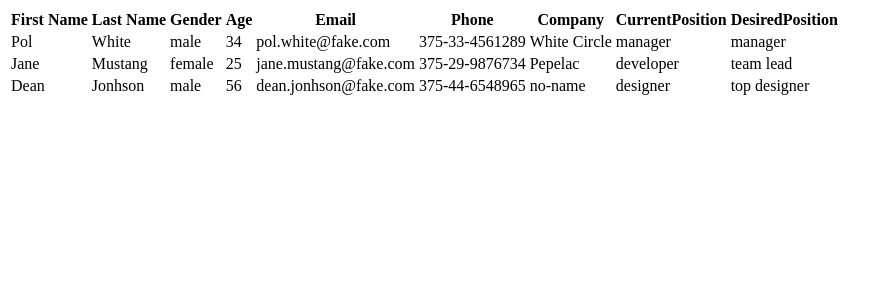
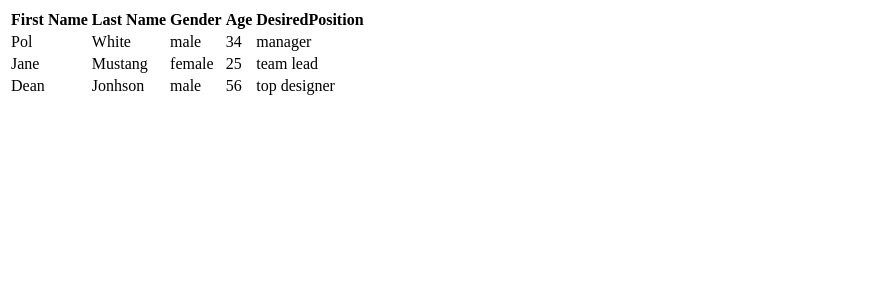
Before and after one commit to shuspes/human-resource, a React app: page / in a window 1280 px wide. Shown: the top 300 px of the page, without its empty margins (0-890 px from the left). Built offline with nearby package versions, Linux system fonts and the light colour scheme.

Commit message:
Create filter by property key. Sort and filter properties for table in App component.

```diff
--- a/components/App.js
+++ b/components/App.js
@@ -1,11 +1,15 @@
 import React from "react";
 import { peoples, peoplesTableColumns } from "../data/peoples";
+import {getVisibleInTableProperties} from "../utils/filters";
+import {sortByDisplayOrderProperty} from "../utils/sorters";
 import Table from "./Table";
 
 const App = () => {
+  const filteredColumnsForTable = getVisibleInTableProperties(peoplesTableColumns);
+  const sortedColumnsForTable = sortByDisplayOrderProperty(filteredColumnsForTable);
   return (
     <div>
-      <Table columns={peoplesTableColumns} rows={peoples}/>
+      <Table columns={sortedColumnsForTable} rows={peoples}/>
     </div>
   );
 };
--- a/components/Table/index.js
+++ b/components/Table/index.js
@@ -1,5 +1,4 @@
 import React from "react";
-import {sortByDisplayOrderProperty} from "../../utils/sorters";
 import TableHeader from "./Header";
 import TableBody from "./Body";
 
@@ -10,12 +9,10 @@ class Table extends React.Component {
       rows
     } = this.props;
 
-    const sortedColumns = sortByDisplayOrderProperty(columns);
-
     return (
       <table>
-        <TableHeader columns={sortedColumns} />
-        <TableBody columns={sortedColumns} rows={rows} />
+        <TableHeader columns={columns} />
+        <TableBody columns={columns} rows={rows} />
       </table>
     );
   }
--- a/data/peoples.js
+++ b/data/peoples.js
@@ -50,7 +50,7 @@ export const peoplesTableColumns = [
   },
   {
     Code: "LastName",
-    Type: "string",
+    Type: "boolean",
     Name: "Last Name",
     DisplayOrder: 1,
     ShouldDisplayInTable: true
--- /dev/null
+++ b/utils/filters.js
@@ -0,0 +1,9 @@
+export const getVisibleInTableProperties = (array) => {
+  return filterByProperty(array, "ShouldDisplayInTable", true);
+};
+
+const filterByProperty = (array, property, value) => {
+  return array.filter(element => {
+    return element[property] == value;
+  })
+};
```
